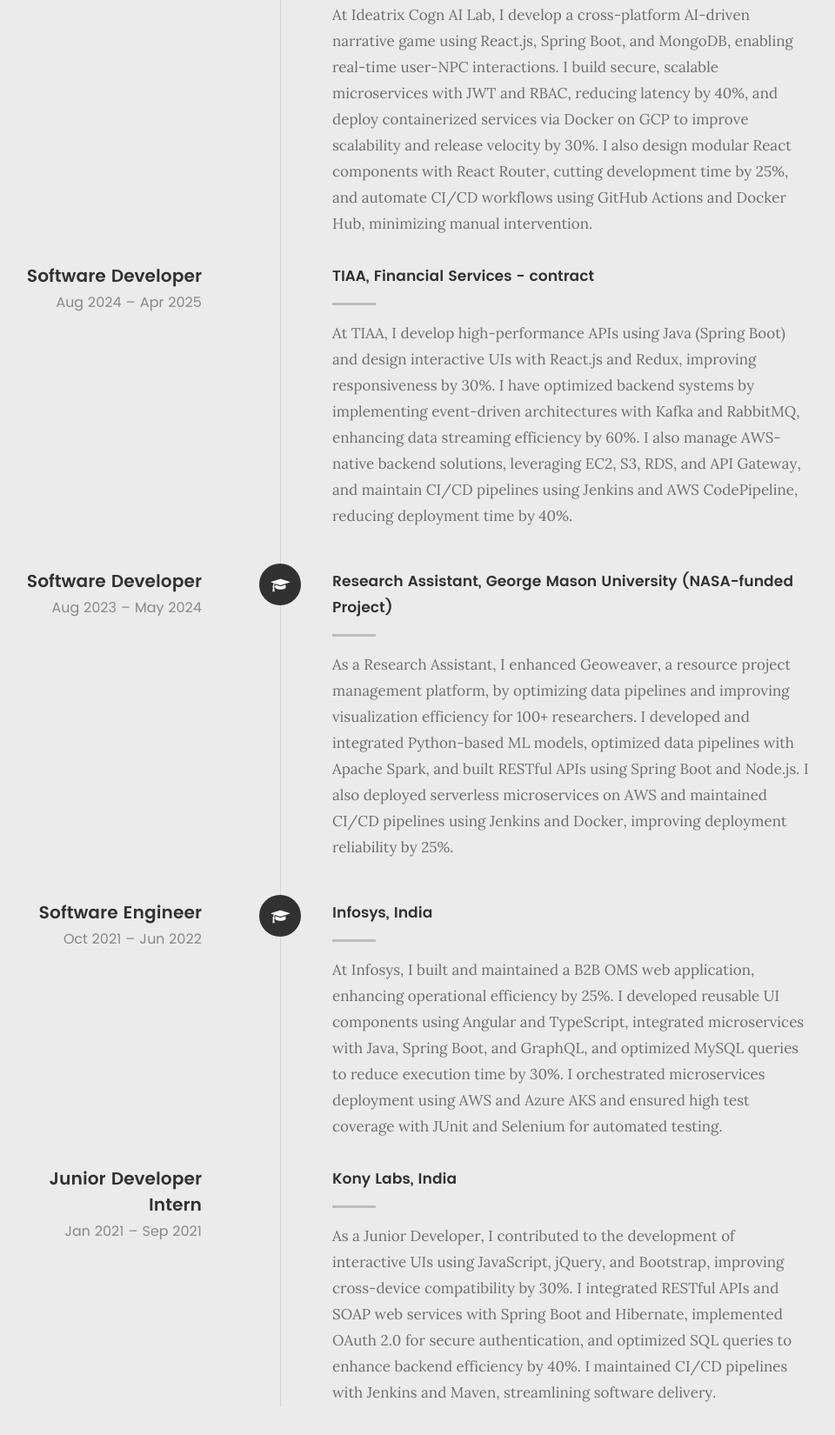
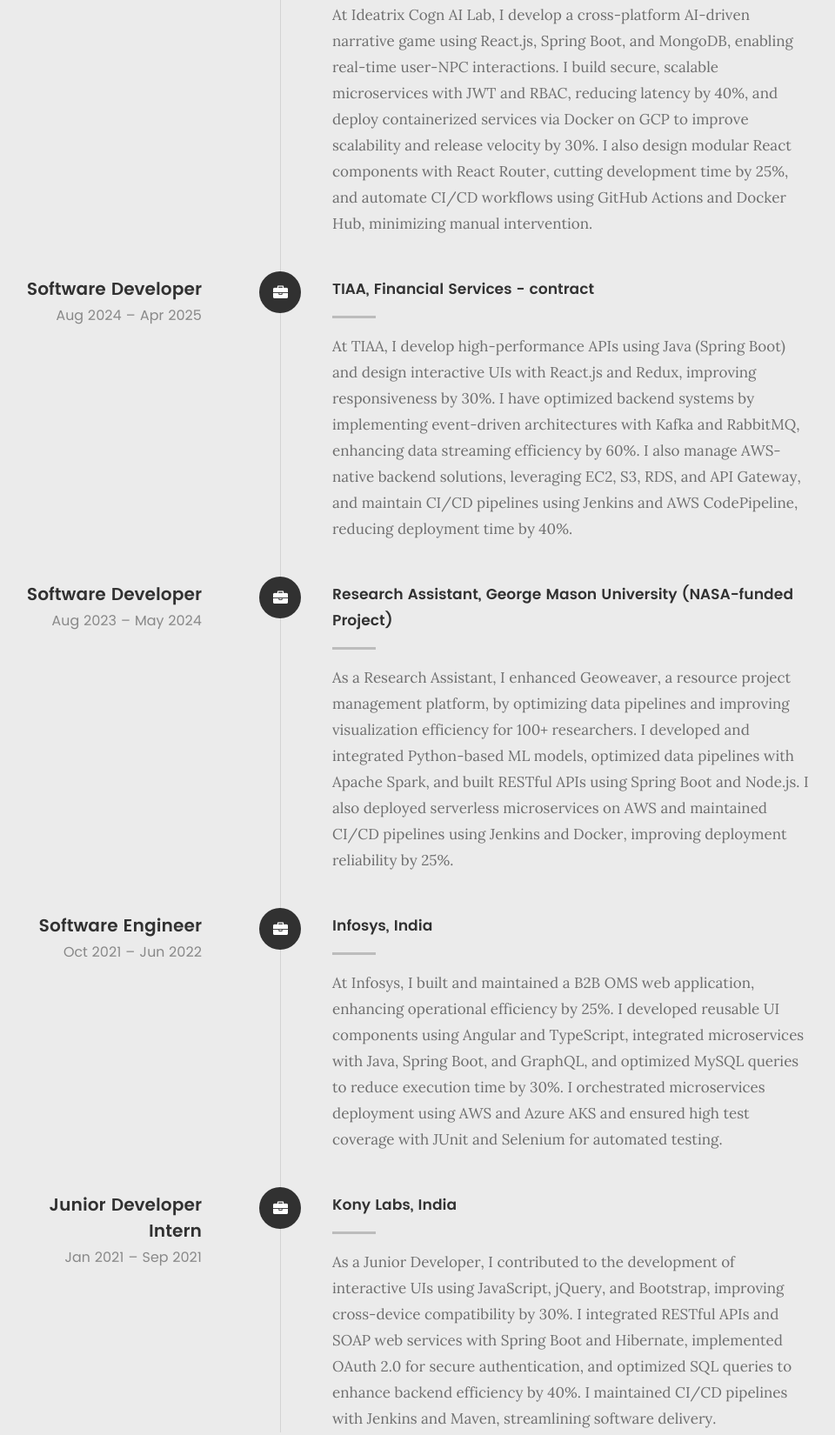
Before and after one commit to Sachan99/Portfolio, a plain HTML site: page index.html in a window 1280 px wide. Shown: the part 2371-4021 px from the top of the page at 87% size, without its empty margins (177-1137 px from the left). Drawn offline with Linux system fonts and the light colour scheme; files whose address does not match are found by name.

Commit message:
Update index.html

```diff
--- a/index.html
+++ b/index.html
@@ -117,36 +117,7 @@
    		</div>
    	</div> <!-- /section-intro -->
 
-   	<!-- <div class="row about-content">
 
-   		<div class="col-six tab-full">
-
-   			<h3>Profile</h3>
-   			<p>Lorem ipsum Qui veniam ut consequat ex ullamco nulla in non ut esse in magna sint minim officia consectetur nisi commodo ea magna pariatur nisi cillum.</p>
-
-   			<ul class="info-list">
-   				<li>
-   					<strong>Fullname:</strong>
-   					<span>Juan Dela Cruz</span>
-   				</li>
-   				<li>
-   					<strong>Birth Date:</strong>
-   					<span>September 28, 1987</span>
-   				</li>
-   				<li>
-   					<strong>Job:</strong>
-   					<span>Freelancer, Frontend Developer</span>
-   				</li>
-   				<li>
-   					<strong>Website:</strong>
-   					<span>www.kardswebsite.com</span>
-   				</li>
-   				<li>
-   					<strong>Email:</strong>
-   					<span>me@kardswebsite.com</span>
-   				</li>
-
-   			</ul> /info-list -->
 
    		<!-- </div>  -->
 
@@ -288,7 +259,7 @@
 					<div class="timeline-block">
 
 	   				<div class="timeline-ico">
-	   					<i class="fa fa-graduation-cap"></i>
+	   					<i class="fa fa-briefcase"></i>
 	   				</div>
 
 	   				<div class="timeline-header">
@@ -304,8 +275,9 @@
 	   			</div> <!-- /timeline-block -->
 
 
+				<div class="timeline-block">
 	   				<div class="timeline-ico">
-	   					<i class="fa fa-graduation-cap"></i>
+	   					<i class="fa fa-briefcase"></i>
 	   				</div>
 
 	   				<div class="timeline-header">
@@ -323,7 +295,7 @@
 	   			<div class="timeline-block">
 
 	   				<div class="timeline-ico">
-	   					<i class="fa fa-graduation-cap"></i>
+	   					<i class="fa fa-briefcase"></i>
 	   				</div>
 
 	   				<div class="timeline-header">
@@ -341,7 +313,7 @@
 	   			<div class="timeline-block">
 
 	   				<div class="timeline-ico">
-	   					<i class="fa fa-graduation-cap"></i>
+	   					<i class="fa fa-briefcase"></i>
 	   				</div>
 
 	   				<div class="timeline-header">
@@ -353,6 +325,11 @@
 	   					<h4>Infosys, India</h4>
 	   					<p>At Infosys, I built and maintained a B2B OMS web application, enhancing operational efficiency by 25%. I developed reusable UI components using Angular and TypeScript, integrated microservices with Java, Spring Boot, and GraphQL, and optimized MySQL queries to reduce execution time by 30%. I orchestrated microservices deployment using AWS and Azure AKS and ensured high test coverage with JUnit and Selenium for automated testing.</p>
 						</div>
+					<div class="timeline-block">
+
+	   				<div class="timeline-ico">
+	   					<i class="fa fa-briefcase"></i>
+	   				</div>
 						<div class="timeline-header">
 							<h3>Junior Developer Intern</h3>
 							<p>Jan 2021 – Sep 2021</p>
@@ -386,7 +363,7 @@
    				<div class="timeline-block">
 
 	   				<div class="timeline-ico">
-	   					<i class="fa fa-briefcase"></i>
+	   					<i class="fa fa-graduation-cap"></i>
 	   				</div>
 
 	   				<div class="timeline-header">
@@ -404,7 +381,7 @@
 	   			<div class="timeline-block">
 
 	   				<div class="timeline-ico">
-	   					<i class="fa fa-briefcase"></i>
+	   					<i class="fa fa-graduation-cap"></i>
 	   				</div>
 
 	   				<div class="timeline-header">
```
